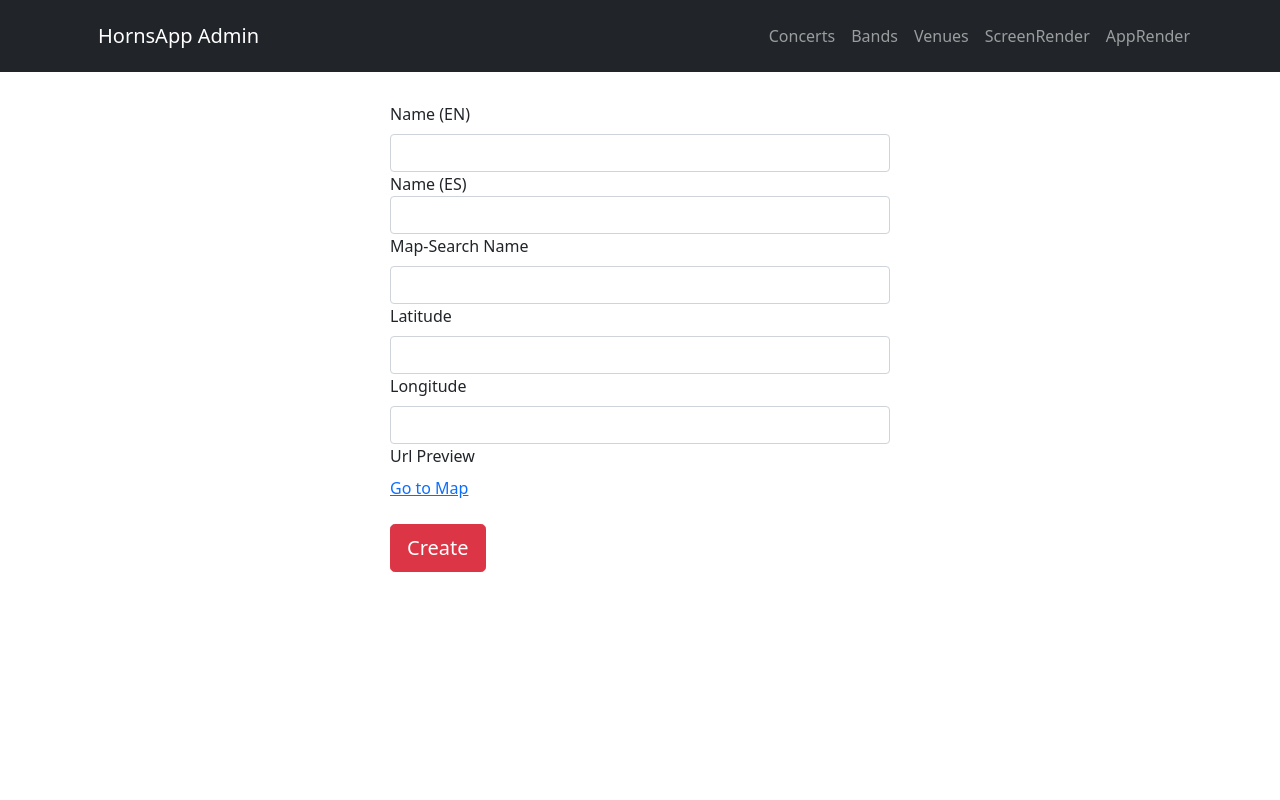
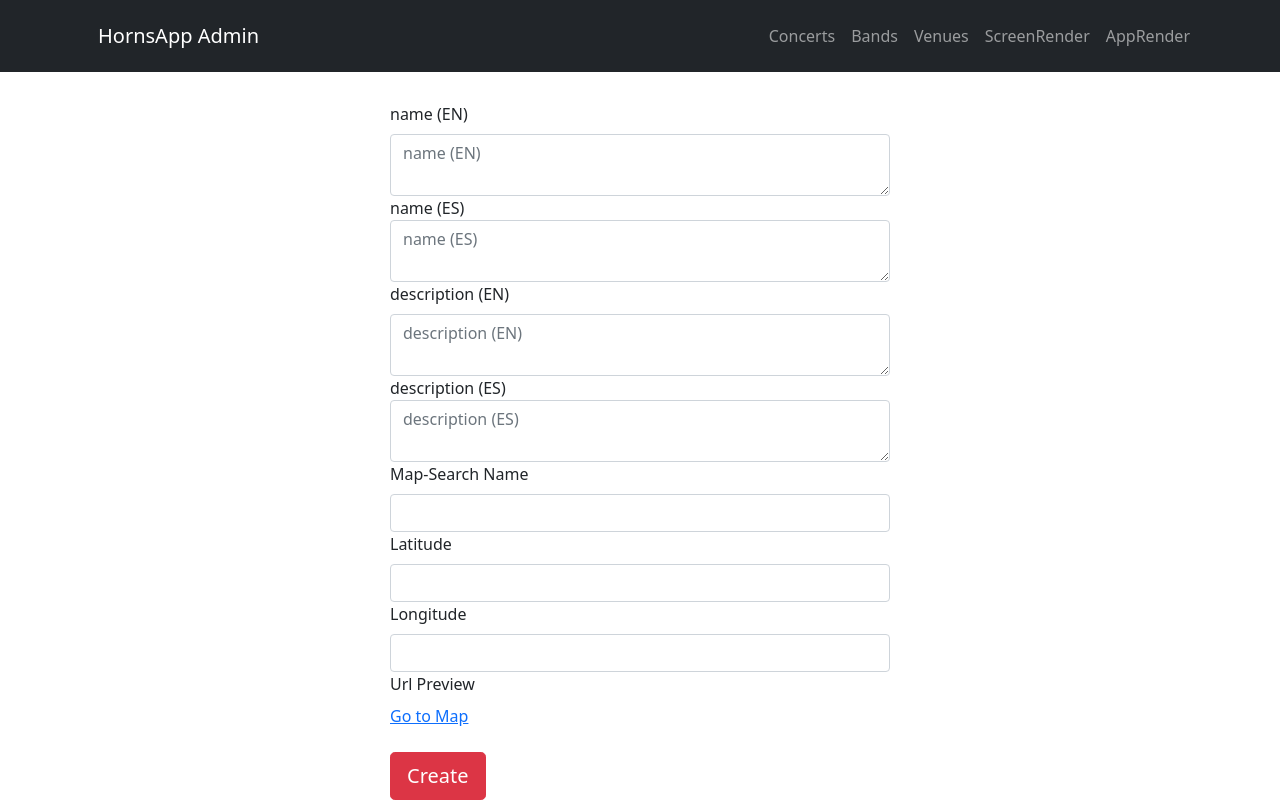
Before and after one commit to Yesferal/HornsApp-React, a React (Create React App) app: page /create-venue in a window 1280 px wide. Built offline with nearby package versions, Linux system fonts and the light colour scheme; no server answers.

Commit message:
Align Venue React and Node models

```diff
--- a/src/presentation/components/venue/VenueForm.js
+++ b/src/presentation/components/venue/VenueForm.js
@@ -10,6 +10,7 @@ import {
     FormGroup, Button, FormLabel
 } from "react-bootstrap";
 import { PreviewUrlComponent } from "../common/preview.url.component";
+import { LocalizedStringComponent } from "../common/localized.string.component";
 
 export function initVenueForm(formValues, onSubmit, title) {
     return (
@@ -29,6 +30,10 @@ const VenueForm = (props) => {
                 en: Yup.string().nullable(),
                 es: Yup.string(),
             }),
+            description: Yup.object().shape({
+                en: Yup.string().nullable(),
+                es: Yup.string(),
+            }),
             mapSearchName: Yup.string().required("Required"),
             latitude: Yup.number().required("Required"),
             longitude: Yup.number().required("Required"),
@@ -39,30 +44,8 @@ const VenueForm = (props) => {
             <Formik {...props}
                 validationSchema={validationSchema}>
                 <Form>
-                    <FormGroup>
-                        <FormLabel for="name.en">Name (EN)</FormLabel>
-                        <Field name="name.en"
-                            type="text"
-                            className="form-control" />
-                        <ErrorMessage
-                            name="name.en"
-                            className="d-block invalid-feedback"
-                            component="span"
-                        />
-                    </FormGroup>
-                    <FormGroup>
-                        <label htmlFor="name.es">Name (ES)</label>
-                        <Field name="name.es"
-                            type="text"
-                            className="form-control" />
-
-                        <ErrorMessage
-                            name="name.es"
-                            className="d-block
-                                                        invalid-feedback"
-                            component="span"
-                        />
-                    </FormGroup>
+                    <Field name="name" component={LocalizedStringComponent} />
+                    <Field name="description" component={LocalizedStringComponent} />
                     <FormGroup>
                         <FormLabel for="mapSearchName">Map-Search Name</FormLabel>
                         <Field name="mapSearchName" type="text"
```
